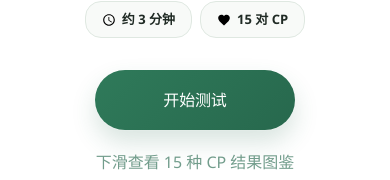
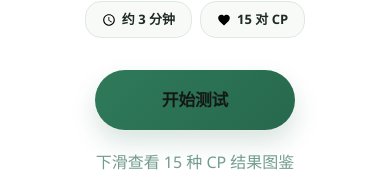
Before and after one commit to Garfield1108/nct-mbti, a Next.js app: page / in a window 390 px wide. Shown: the part 469-649 px from the top of the page. Built offline with nearby package versions, Linux system fonts and the light colour scheme; no server answers.

Commit message:
Restore immediate interaction responsiveness

```diff
--- a/components/home/home-atlas.tsx
+++ b/components/home/home-atlas.tsx
@@ -41,16 +41,10 @@ export function HomeAtlas() {
       return;
     }
 
-    let timeoutId: number | null = null;
-    let idleId: number | null = null;
     const section = sectionRef.current;
     const activateGrid = () => {
       setShouldRenderGrid(true);
     };
-    const requestIdle =
-      "requestIdleCallback" in window ? window.requestIdleCallback : null;
-    const cancelIdle =
-      "cancelIdleCallback" in window ? window.cancelIdleCallback : null;
 
     const observer =
       typeof IntersectionObserver === "undefined" || !section
@@ -66,24 +60,12 @@ export function HomeAtlas() {
 
     if (observer && section) {
       observer.observe(section);
-    }
-
-    if (requestIdle) {
-      idleId = requestIdle(activateGrid, { timeout: 1200 });
     } else {
-      timeoutId = window.setTimeout(activateGrid, 1200);
+      activateGrid();
     }
 
     return () => {
       observer?.disconnect();
-
-      if (idleId !== null && cancelIdle) {
-        cancelIdle(idleId);
-      }
-
-      if (timeoutId !== null) {
-        window.clearTimeout(timeoutId);
-      }
     };
   }, [shouldRenderGrid]);
 
--- a/components/locale-provider.tsx
+++ b/components/locale-provider.tsx
@@ -30,24 +30,9 @@ const documentLanguage = (locale: Locale) =>
   locale === "en" ? "en" : locale === "ko" ? "ko" : "zh-CN";
 
 export function LocaleProvider({ children }: { children: ReactNode }) {
-  const [locale, setLocaleState] = useState<Locale>(() => {
-    if (typeof window === "undefined") {
-      return DEFAULT_LOCALE;
-    }
-
-    try {
-      const storedLocale = window.localStorage.getItem(LOCALE_STORAGE_KEY);
-      return isLocale(storedLocale) ? storedLocale : DEFAULT_LOCALE;
-    } catch {
-      return DEFAULT_LOCALE;
-    }
-  });
+  const [locale, setLocaleState] = useState<Locale>(DEFAULT_LOCALE);
 
   useEffect(() => {
-    try {
-      window.localStorage.setItem(LOCALE_STORAGE_KEY, locale);
-    } catch {}
-
     document.documentElement.lang = documentLanguage(locale);
   }, [locale]);
 
@@ -55,6 +40,27 @@ export function LocaleProvider({ children }: { children: ReactNode }) {
     setLocaleState((currentLocale) =>
       currentLocale === nextLocale ? currentLocale : nextLocale,
     );
+
+    try {
+      window.localStorage.setItem(LOCALE_STORAGE_KEY, nextLocale);
+    } catch {}
+  }, []);
+
+  useEffect(() => {
+    const syncStoredLocale = window.setTimeout(() => {
+      try {
+        const storedLocale = window.localStorage.getItem(LOCALE_STORAGE_KEY);
+        if (isLocale(storedLocale)) {
+          setLocaleState((currentLocale) =>
+            currentLocale === storedLocale ? currentLocale : storedLocale,
+          );
+        }
+      } catch {}
+    }, 0);
+
+    return () => {
+      window.clearTimeout(syncStoredLocale);
+    };
   }, []);
 
   const t = useCallback((key: UiTextKey) => getUiText(key, locale), [locale]);
--- a/components/start-test-button.tsx
+++ b/components/start-test-button.tsx
@@ -1,7 +1,7 @@
 "use client";
 
-import { useCallback, useEffect, useState, useTransition } from "react";
-import { useRouter } from "next/navigation";
+import Link from "next/link";
+import { useEffect, useState } from "react";
 import { useTranslations } from "@/components/locale-provider";
 import { buttonClasses } from "@/components/ui/button";
 
@@ -18,43 +18,44 @@ export function StartTestButton({
   variant = "primary",
   fullWidth = false,
 }: StartTestButtonProps) {
-  const router = useRouter();
   const { t } = useTranslations();
   const [isStarting, setIsStarting] = useState(false);
-  const [isPending, startTransition] = useTransition();
+  const handleStart = () => {
+    if (isStarting) {
+      return;
+    }
 
-  const prefetchQuiz = useCallback(() => {
-    router.prefetch("/quiz");
-  }, [router]);
+    setIsStarting(true);
+  };
 
   useEffect(() => {
-    prefetchQuiz();
-  }, [prefetchQuiz]);
+    const resetStarting = () => {
+      setIsStarting(false);
+    };
 
-  const openQuiz = () => {
-    setIsStarting(true);
+    window.addEventListener("pageshow", resetStarting);
+    window.addEventListener("focus", resetStarting);
 
-    startTransition(() => {
-      router.push("/quiz");
-    });
-  };
+    return () => {
+      window.removeEventListener("pageshow", resetStarting);
+      window.removeEventListener("focus", resetStarting);
+    };
+  }, []);
 
   return (
-    <button
-      type="button"
-      onClick={openQuiz}
-      onMouseEnter={prefetchQuiz}
-      onTouchStart={prefetchQuiz}
-      aria-busy={isStarting || isPending}
-      disabled={isStarting || isPending}
+    <Link
+      href="/quiz"
+      prefetch
+      onClick={handleStart}
+      aria-busy={isStarting}
       className={`${buttonClasses({ variant, size, fullWidth })} ${className}`.trim()}
     >
       <span className="inline-flex items-center gap-2">
-        {isStarting || isPending ? (
+        {isStarting ? (
           <span className="h-4 w-4 animate-spin rounded-full border-2 border-current/30 border-t-current" />
         ) : null}
-        {isStarting || isPending ? t("openingTest") : t("startTest")}
+        {isStarting ? t("openingTest") : t("startTest")}
       </span>
-    </button>
+    </Link>
   );
 }
```
